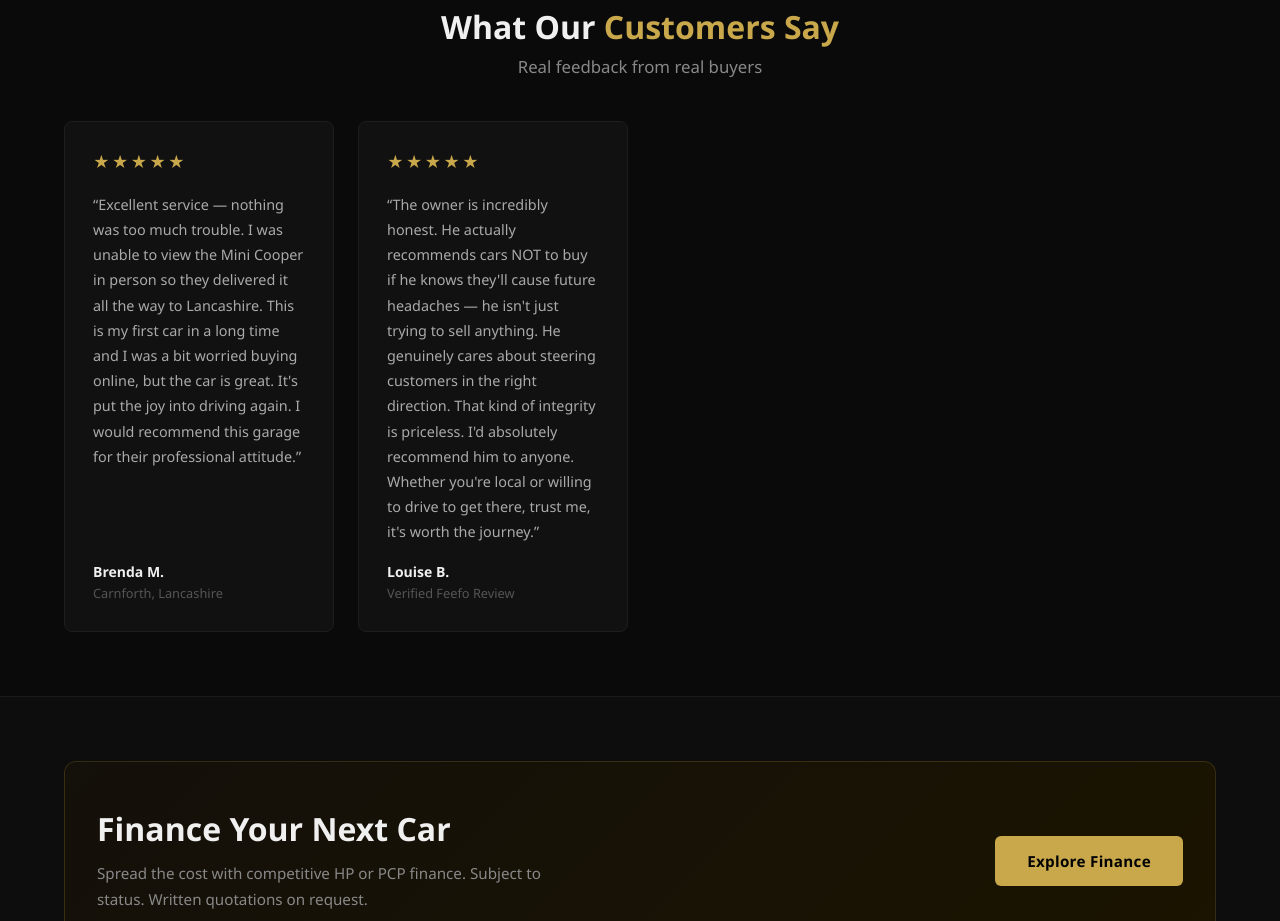
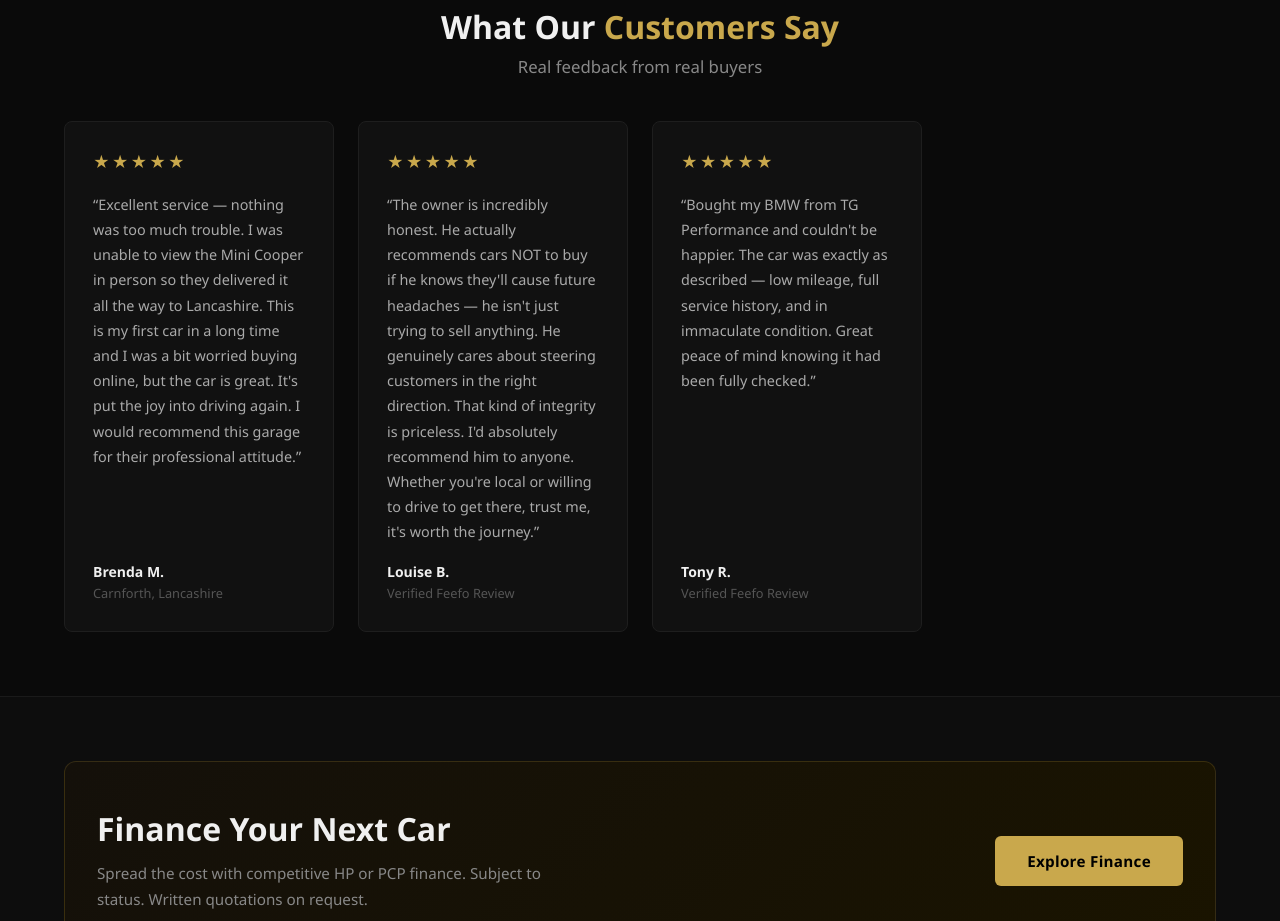
Before and after one commit to mtaghip/tg-perfromance, a Next.js app: page / in a window 1280 px wide. Shown: the part 1900-2821 px from the top of the page. Built offline with nearby package versions, Linux system fonts and the light colour scheme; no server answers.

Commit message:
Add Tony R. Feefo review to testimonials
https://claude.ai/code/session_01YUZZGh8J8xW9ncCZFxEC9Y

```diff
--- a/pages/index.js
+++ b/pages/index.js
@@ -15,6 +15,7 @@ const SERVICES = [
 const TESTIMONIALS = [
   { name: 'Brenda M.', location: 'Carnforth, Lancashire', text: "Excellent service — nothing was too much trouble. I was unable to view the Mini Cooper in person so they delivered it all the way to Lancashire. This is my first car in a long time and I was a bit worried buying online, but the car is great. It's put the joy into driving again. I would recommend this garage for their professional attitude." },
   { name: 'Louise B.', location: 'Verified Feefo Review', text: "The owner is incredibly honest. He actually recommends cars NOT to buy if he knows they'll cause future headaches — he isn't just trying to sell anything. He genuinely cares about steering customers in the right direction. That kind of integrity is priceless. I'd absolutely recommend him to anyone. Whether you're local or willing to drive to get there, trust me, it's worth the journey." },
+  { name: 'Tony R.', location: 'Verified Feefo Review', text: "Bought my BMW from TG Performance and couldn't be happier. The car was exactly as described — low mileage, full service history, and in immaculate condition. Great peace of mind knowing it had been fully checked." },
 ];
 
 const LOCAL_BUSINESS_LD = {
```
